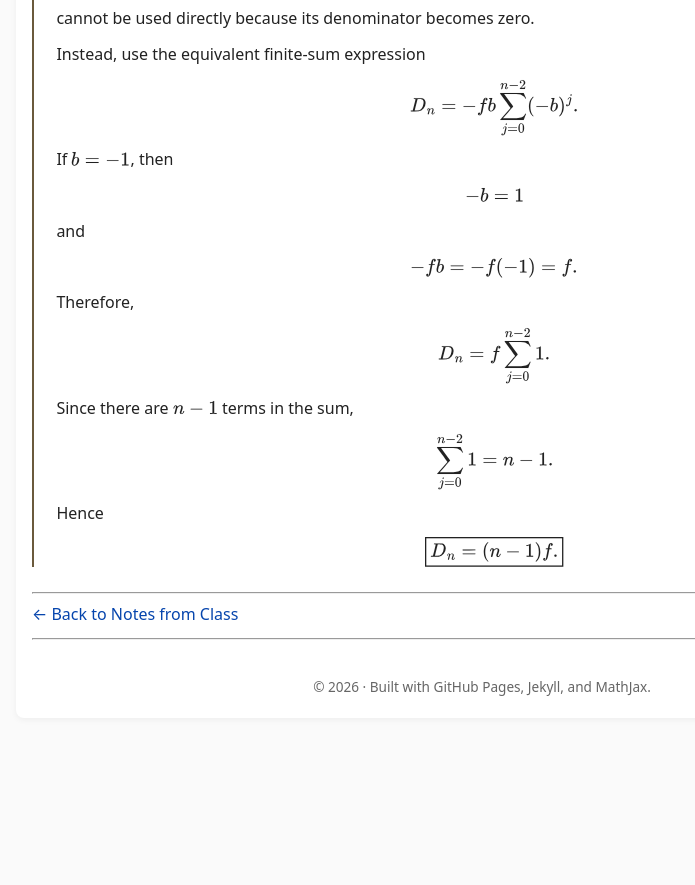
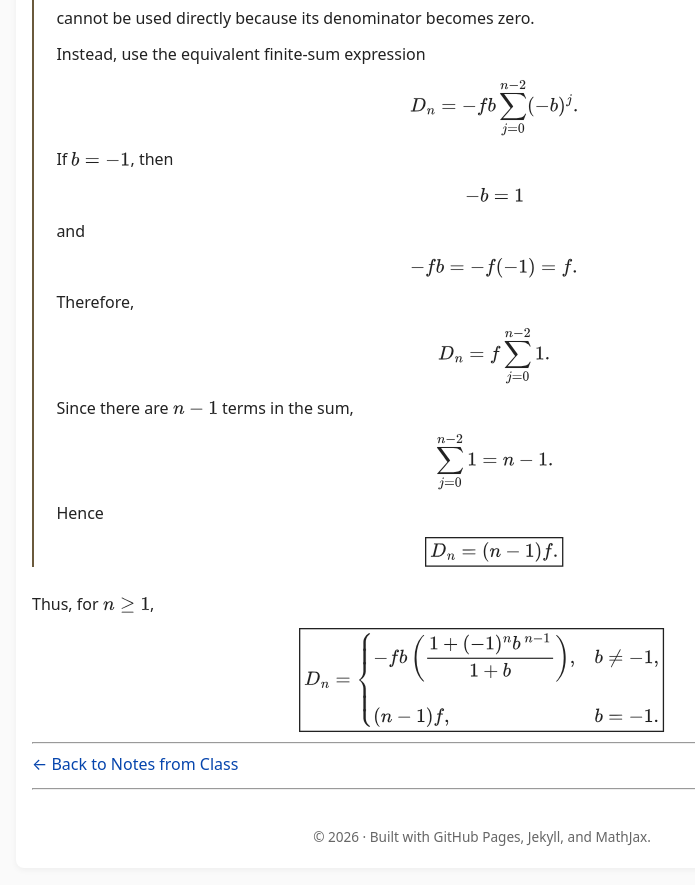
Before and after one commit to SaleemKamaludin/SaleemKamaludin.github.io, a Jekyll site: the page built from courses/math-2276/notes-from-class/lecture-2/index.md, in a window 1280 px wide and 900 px high, scrolled down 10223 px. Shown: the top 885 px of the window, without its empty margins (158-853 px from the left). Built offline with Jekyll 4.4.1, drawn with Linux system fonts in a browser that asks for light colours; before the commit the page ends 10973 px from its top, so only the background shows below that.

Commit message:
Add final piecewise closed form to Lecture 2

```diff
--- a/courses/math-2276/notes-from-class/lecture-2/index.md
+++ b/courses/math-2276/notes-from-class/lecture-2/index.md
@@ -1536,6 +1536,33 @@ D_n
 
 </div>
 
+<div id="final-closed-form-summary">
+
+<p>
+  Thus, for \(n\geq 1\),
+</p>
+
+<div class="display-math">
+
+\[
+\boxed{
+D_n=
+\begin{cases}
+\displaystyle
+-fb\left(
+\frac{1+(-1)^n b^{\,n-1}}{1+b}
+\right),
+& b\neq -1,\\[4mm]
+(n-1)f,
+& b=-1.
+\end{cases}
+}
+\]
+
+</div>
+
+</div>
+
 ---
 
 [← Back to Notes from Class]({{ '/courses/math-2276/notes-from-class/' | relative_url }})
```
